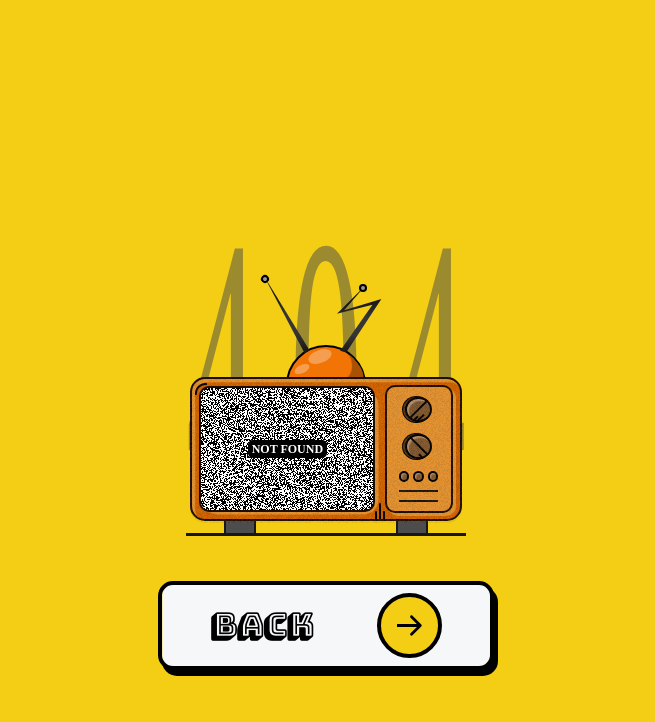
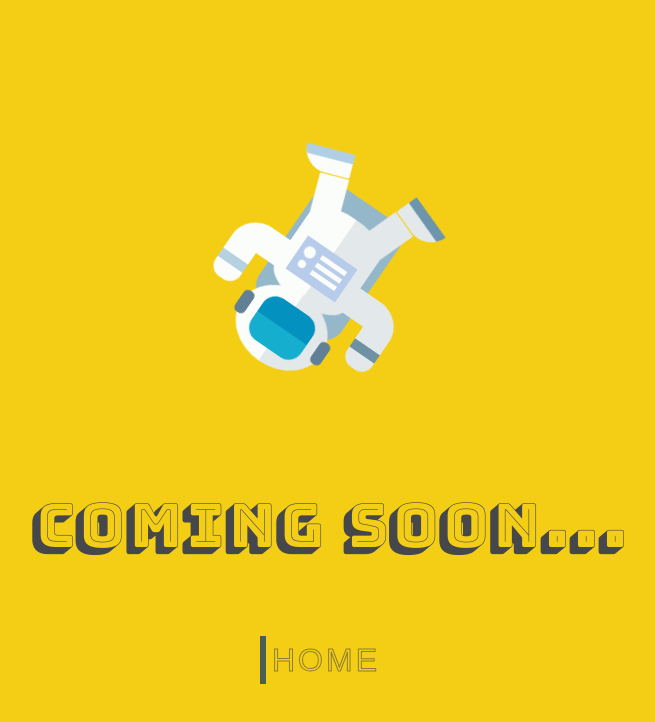
Before and after one commit to MalekGhazal/Portfolio-v3, a React (Vite) app: page /blog in a window 1280 px wide. Before the commit this address had no page. Shown: the top 722 px of the page, without its empty margins (314-969 px from the left). Built offline with nearby package versions, Linux system fonts and the light colour scheme; a web font is replaced by a local one.

Commit message:
Portfolio, Blog page

```diff
--- a/src/App.jsx
+++ b/src/App.jsx
@@ -3,24 +3,26 @@ import {
   createBrowserRouter,
   createRoutesFromElements,
   RouterProvider,
-} from "react-router-dom";
-import Homepage from "./Pages/Homepage";
-import About from "./Pages/About";
-import Skills from "./Pages/Skills";
-import Projects from "./Pages/Projects";
-import Contact from "./Pages/Contact";
-import NotFound from "./Pages/NotFound";
+} from 'react-router-dom';
+import Homepage from './Pages/Homepage';
+import About from './Pages/About';
+import Skills from './Pages/Skills';
+import Projects from './Pages/Projects';
+import Contact from './Pages/Contact';
+import NotFound from './Pages/NotFound';
+import Blog from './Pages/Blog';
 
 function App() {
   const router = createBrowserRouter(
     createRoutesFromElements(
       <>
         <Route index element={<Homepage />} />
-        <Route path='/about' element={<About />} />
-        <Route path='/skills' element={<Skills />} />
-        <Route path='/portfolio' element={<Projects />} />
-        <Route path='/contact' element={<Contact />} />
-        <Route path='*' element={<NotFound />} />
+        <Route path="/about" element={<About />} />
+        <Route path="/skills" element={<Skills />} />
+        <Route path="/portfolio" element={<Projects />} />
+        <Route path="/contact" element={<Contact />} />
+        <Route path="/blog" element={<Blog />} />
+        <Route path="*" element={<NotFound />} />
       </>
     )
   );
--- a/src/Data/projects.json
+++ b/src/Data/projects.json
@@ -2,66 +2,76 @@
   "projects": [
     {
       "id": 1,
-      "title": "Test Title",
-      "Description": "Project Description Lorem Ipsum...",
-      "tags": "React, CSS, MERN",
-      "Link": "https://malekghazal.com/"
+      "title": "JAMQ",
+      "Description": "Make up artist portfolio",
+      "tags": "React, Tailwind",
+      "Link": "https://jehanassi.fr/",
+      "imagePath": ""
     },
     {
       "id": 2,
-      "title": "Test Title",
-      "Description": "Project Description Lorem Ipsum...",
-      "tags": "HTML, CSS",
-      "Link": "https://malekghazal.com/"
+      "title": "Kinoklik",
+      "Description": "Full stack platform for filmmakers",
+      "tags": "React, NodeJS, Express, MongoDB",
+      "Link": "https://www.kinoklik.ca/",
+      "imagePath": ""
     },
     {
       "id": 3,
-      "title": "Test Title",
-      "Description": "Project Description Lorem Ipsum...",
-      "tags": "React, Tailwind",
-      "Link": "https://malekghazal.com/"
+      "title": "LMS",
+      "Description": "Library Management System",
+      "tags": "C#, WinForms, SQL",
+      "Link": "https://github.com/MalekGhazal/LMS-Project",
+      "imagePath": ""
     },
     {
       "id": 4,
-      "title": "Test Title",
-      "Description": "Project Description Lorem Ipsum...",
-      "tags": "React, CSS",
-      "Link": "https://malekghazal.com/"
+      "title": "Web Application",
+      "Description": "Movie Reviews Website",
+      "tags": "Java, React, Spring-boot",
+      "Link": "https://github.com/MalekGhazal",
+      "imagePath": ""
     },
     {
       "id": 5,
-      "title": "Test Title",
-      "Description": "Project Description Lorem Ipsum...",
-      "tags": "React, CSS",
-      "Link": "https://malekghazal.com/"
+      "title": "E-commerce",
+      "Description": "MERN E-comm Website",
+      "tags": "NodeJs, React, Express, MongoDB, Stripe",
+      "Link": "https://github.com/MalekGhazal/transactional-web-project-MalekGhazal",
+      "imagePath": ""
     },
     {
       "id": 6,
-      "title": "Test Title",
-      "Description": "Project Description Lorem Ipsum...",
-      "tags": "React, NestJS",
-      "Link": "https://malekghazal.com/"
+      "title": "Gopinion",
+      "Description": "Full Stack Admin Panel",
+      "tags": "PHP, Laravel",
+      "Link": "https://gopinion.ca/admin/",
+      "imagePath": ""
     },
     {
       "id": 7,
-      "title": "Test Title",
-      "Description": "Project Description Lorem Ipsum...",
-      "tags": "React, CSS",
-      "Link": "https://malekghazal.com/"
+      "title": "Portfolio-v1",
+      "Description": "My First Portfolio Ever",
+      "tags": "HTML, CSS, JS",
+      "Link": "https://github.com/MalekGhazal/first-Portfolio",
+      "imagePath": ""
     },
     {
       "id": 8,
-      "title": "Test Title",
-      "Description": "Project Description Lorem Ipsum...",
-      "tags": "Java, Spring",
-      "Link": "https://malekghazal.com/"
+      "title": "Portfolio-v2",
+      "Description": "My Second Portfolio",
+      "tags": "HTML, CSS, SCSS, Bootstrap",
+      "Link": "https://github.com/MalekGhazal/second-Portfolio",
+      "imagePath": ""
     },
+
     {
       "id": 9,
-      "title": "Test Title",
-      "Description": "Project Description Lorem Ipsum...",
-      "tags": "React, CSS",
-      "Link": "https://malekghazal.com/"
+      "title": "Coming Soon...",
+      "Description": "Coming Soon ...",
+      "tags": "PHP, Laravel, React",
+      "Link": "https://github.com/MalekGhazal",
+      "imagePath": ""
     }
   ]
 }
--- /dev/null
+++ b/src/Pages/Blog.jsx
@@ -0,0 +1,36 @@
+import '../Styles/Blog.css';
+import HomeButton from '../Components/HomeButton.jsx';
+
+const Blog = () => {
+  document.documentElement.style.setProperty(
+    '--default-animation-color',
+    '#495E57'
+  );
+  document.documentElement.style.setProperty(
+    '--default-text-stroke-color',
+    'rgb(69, 71, 75, 0.6)'
+  );
+  return (
+    <>
+      <div className="bg-malek-yellow h-screen flex flex-col items-center justify-center gap-20">
+        <div data-js="astro" className="astronaut">
+          <div className="head"></div>
+          <div className="arm arm-left"></div>
+          <div className="arm arm-right"></div>
+          <div className="body">
+            <div className="panel"></div>
+          </div>
+          <div className="leg leg-left"></div>
+          <div className="leg leg-right"></div>
+          <div className="schoolbag"></div>
+        </div>
+        <h1 className="font-bungee-shade text-malek-dark lg:text-6xl md:text-4xl text-center text-3xl md:ml-1">
+          Coming Soon...
+        </h1>
+        <HomeButton />
+      </div>
+    </>
+  );
+};
+
+export default Blog;
--- a/src/Pages/Homepage.jsx
+++ b/src/Pages/Homepage.jsx
@@ -32,9 +32,7 @@ const Homepage = () => {
           </p>
           <div className="flex lg:flex-row flex-col justify-center lg:justify-start items-center mt-10">
             <p className="lg:text-9xl text-5xl mb-5 lg:mb-0 text-malek-white font-bungee-normal overflow-y-clip">
-              <a href="" target="_blank">
-                Blog
-              </a>
+              <Link to={'/blog'}>Blog</Link>
             </p>
             <div className="typewriter lg:ml-12">
               <div className="slide">
--- /dev/null
+++ b/src/Styles/Blog.css
@@ -0,0 +1,242 @@
+@keyframes snow {
+  0% {
+    opacity: 0;
+    transform: translateY(0px);
+  }
+
+  20% {
+    opacity: 1;
+  }
+
+  100% {
+    opacity: 1;
+    transform: translateY(650px);
+  }
+}
+
+@keyframes astronaut {
+  0% {
+    transform: rotate(0deg);
+  }
+
+  100% {
+    transform: rotate(360deg);
+  }
+}
+
+.astronaut {
+  width: 250px;
+  height: 300px;
+  z-index: 11;
+  animation: astronaut 5s linear infinite;
+}
+
+.schoolbag {
+  width: 100px;
+  height: 150px;
+  position: absolute;
+  z-index: 1;
+  top: calc(50% - 75px);
+  left: calc(50% - 50px);
+  background-color: #94b7ca;
+  border-radius: 50px 50px 0 0 / 30px 30px 0 0;
+}
+
+.head {
+  width: 97px;
+  height: 80px;
+  position: absolute;
+  z-index: 3;
+  background: -webkit-linear-gradient(
+    left,
+    #e3e8eb 0%,
+    #e3e8eb 50%,
+    #fbfdfa 50%,
+    #fbfdfa 100%
+  );
+  border-radius: 50%;
+  top: 34px;
+  left: calc(50% - 47.5px);
+}
+
+.head:after {
+  content: '';
+  width: 60px;
+  height: 50px;
+  position: absolute;
+  top: calc(50% - 25px);
+  left: calc(50% - 30px);
+  background: -webkit-linear-gradient(
+    top,
+    #15aece 0%,
+    #15aece 50%,
+    #0391bf 50%,
+    #0391bf 100%
+  );
+  border-radius: 15px;
+}
+
+.head:before {
+  content: '';
+  width: 12px;
+  height: 25px;
+  position: absolute;
+  top: calc(50% - 12.5px);
+  left: -4px;
+  background-color: #618095;
+  border-radius: 5px;
+  box-shadow: 92px 0px 0px #618095;
+}
+
+.body {
+  width: 85px;
+  height: 100px;
+  position: absolute;
+  z-index: 2;
+  background-color: #fffbff;
+  border-radius: 40px / 20px;
+  top: 105px;
+  left: calc(50% - 41px);
+  background: -webkit-linear-gradient(
+    left,
+    #e3e8eb 0%,
+    #e3e8eb 50%,
+    #fbfdfa 50%,
+    #fbfdfa 100%
+  );
+}
+
+.panel {
+  width: 60px;
+  height: 40px;
+  position: absolute;
+  top: 20px;
+  left: calc(50% - 30px);
+  background-color: #b7cceb;
+}
+
+.panel:before {
+  content: '';
+  width: 30px;
+  height: 5px;
+  position: absolute;
+  top: 9px;
+  left: 7px;
+  background-color: #fbfdfa;
+  box-shadow: 0px 9px 0px #fbfdfa, 0px 18px 0px #fbfdfa;
+}
+
+.panel:after {
+  content: '';
+  width: 8px;
+  height: 8px;
+  position: absolute;
+  top: 9px;
+  right: 7px;
+  background-color: #fbfdfa;
+  border-radius: 50%;
+  box-shadow: 0px 14px 0px 2px #fbfdfa;
+}
+
+.arm {
+  width: 80px;
+  height: 30px;
+  position: absolute;
+  top: 121px;
+  z-index: 2;
+}
+
+.arm-left {
+  left: 30px;
+  background-color: #e3e8eb;
+  border-radius: 0 0 0 39px;
+}
+
+.arm-right {
+  right: 30px;
+  background-color: #fbfdfa;
+  border-radius: 0 0 39px 0;
+}
+
+.arm-left:before,
+.arm-right:before {
+  content: '';
+  width: 30px;
+  height: 70px;
+  position: absolute;
+  top: -40px;
+}
+
+.arm-left:before {
+  border-radius: 50px 50px 0px 120px / 50px 50px 0 110px;
+  left: 0;
+  background-color: #e3e8eb;
+}
+
+.arm-right:before {
+  border-radius: 50px 50px 120px 0 / 50px 50px 110px 0;
+  right: 0;
+  background-color: #fbfdfa;
+}
+
+.arm-left:after,
+.arm-right:after {
+  content: '';
+  width: 30px;
+  height: 10px;
+  position: absolute;
+  top: -24px;
+}
+
+.arm-left:after {
+  background-color: #6e91a4;
+  left: 0;
+}
+
+.arm-right:after {
+  right: 0;
+  background-color: #b6d2e0;
+}
+
+.leg {
+  width: 30px;
+  height: 40px;
+  position: absolute;
+  z-index: 2;
+  bottom: 70px;
+}
+
+.leg-left {
+  left: 76px;
+  background-color: #e3e8eb;
+  transform: rotate(20deg);
+}
+
+.leg-right {
+  right: 73px;
+  background-color: #fbfdfa;
+  transform: rotate(-20deg);
+}
+
+.leg-left:before,
+.leg-right:before {
+  content: '';
+  width: 50px;
+  height: 25px;
+  position: absolute;
+  bottom: -26px;
+}
+
+.leg-left:before {
+  left: -20px;
+  background-color: #e3e8eb;
+  border-radius: 30px 0 0 0;
+  border-bottom: 10px solid #6d96ac;
+}
+
+.leg-right:before {
+  right: -20px;
+  background-color: #fbfdfa;
+  border-radius: 0 30px 0 0;
+  border-bottom: 10px solid #b0cfe4;
+}
--- a/src/Styles/ProjectCard.css
+++ b/src/Styles/ProjectCard.css
@@ -59,5 +59,5 @@
 }
 
 .card:hover {
-  rotate: 8deg;
+  transform: scale(0.98);
 }
```
